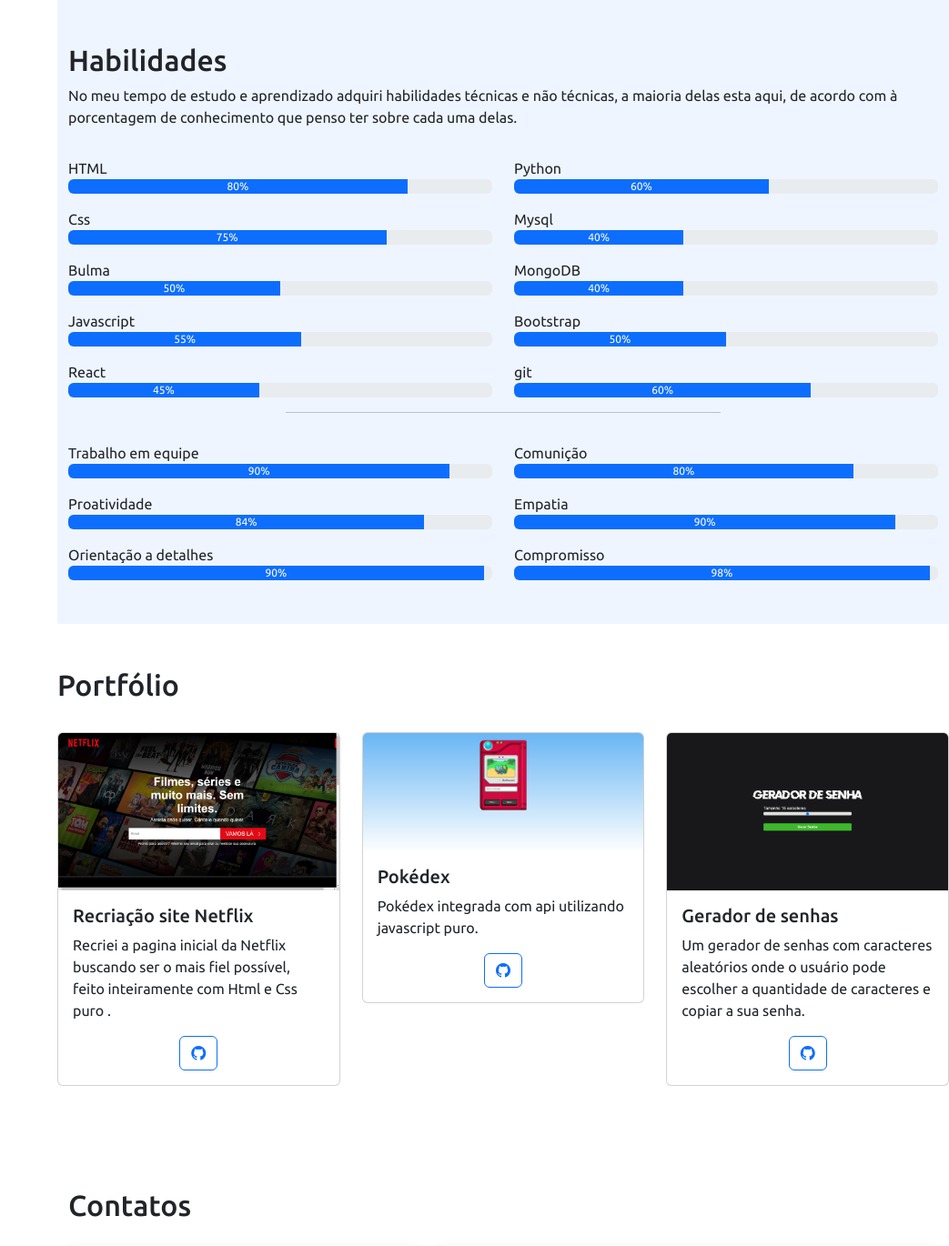
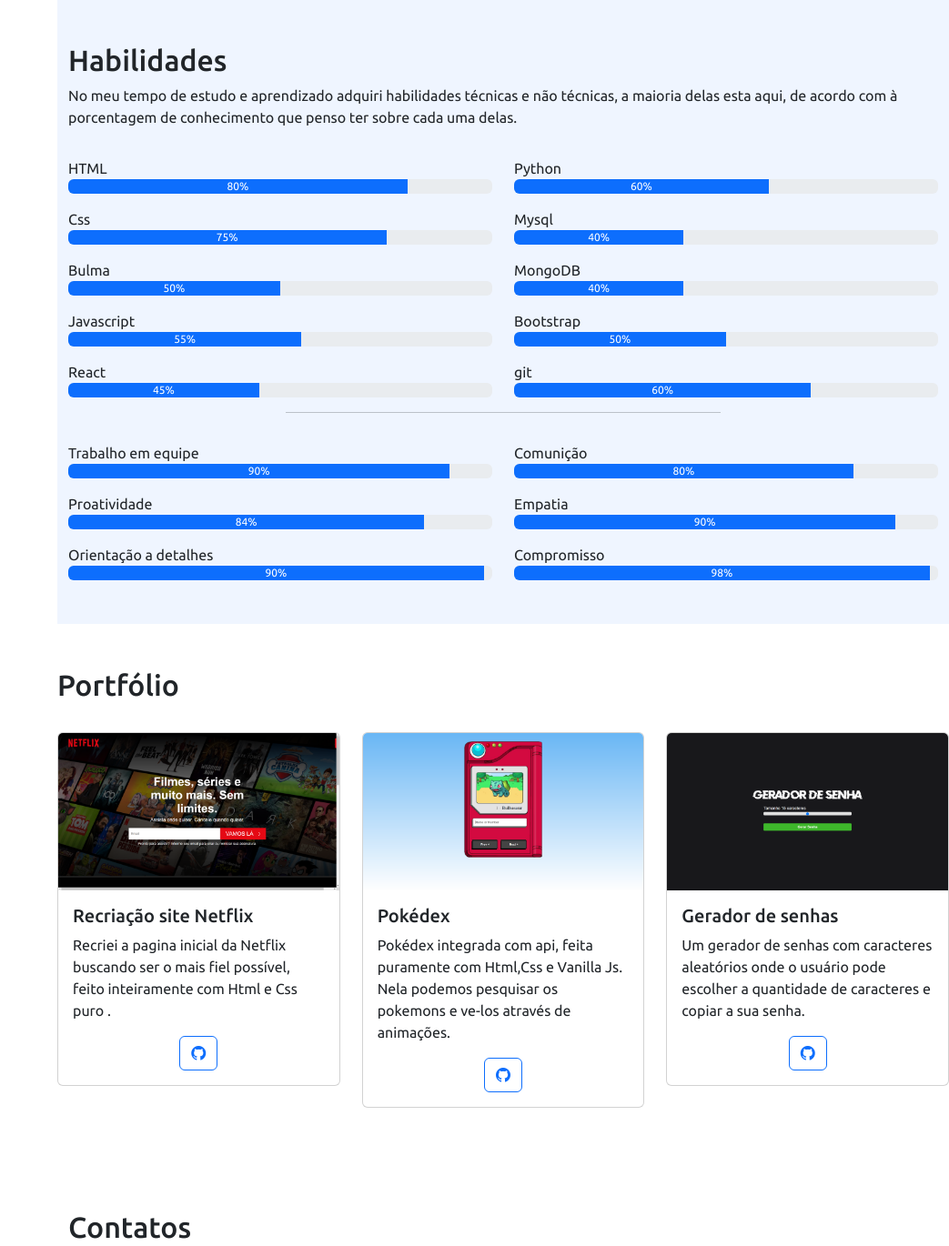
Before and after one commit to ErikSilveira/portf-lio, a Flask app: page / in a window 1280 px wide. Shown: the part 1618-2988 px from the top of the page at 91% size, without its empty margins (237-1280 px from the left). Run offline with Flask 2, Linux system fonts and the light colour scheme; some libraries are stand-ins or nearby versions.

Commit message:
Projeto Final

```diff
--- a/templates/index.html
+++ b/templates/index.html
@@ -287,7 +287,7 @@
                     <div class="carousel-inner">
                         <div class="carousel-item active" data-bs-interval="10000">
 
-                            <div class="row row-cols-1 row-cols-md-3 g-4">
+                            <div class="row row-cols-1 row-cols-md-3 g-4 align-items-lg-stretch">
                                 <div class="col">
                                     <div class="card">
                                         <img src="../static/img/img1.png" class="card-img-top" alt="...">
@@ -308,7 +308,7 @@
                                         <img src="../static/img/img2.png" class="card-img-top" alt="...">
                                         <div class="card-body">
                                             <h5 class="card-title">Pokédex</h5>
-                                            <p class="card-text"> Pokédex integrada com api utilizando javascript puro.
+                                            <p class="card-text"> Pokédex integrada com api, feita puramente com Html,Css e Vanilla Js. Nela podemos pesquisar os pokemons e ve-los através de animações.
                                                 </p>
                                             <div class="d-flex justify-content-center">
                                                 <a href="https://github.com/ErikSilveira/landingpage" target="_blank"
```
Also changed, not shown: static/img/img2.png.
